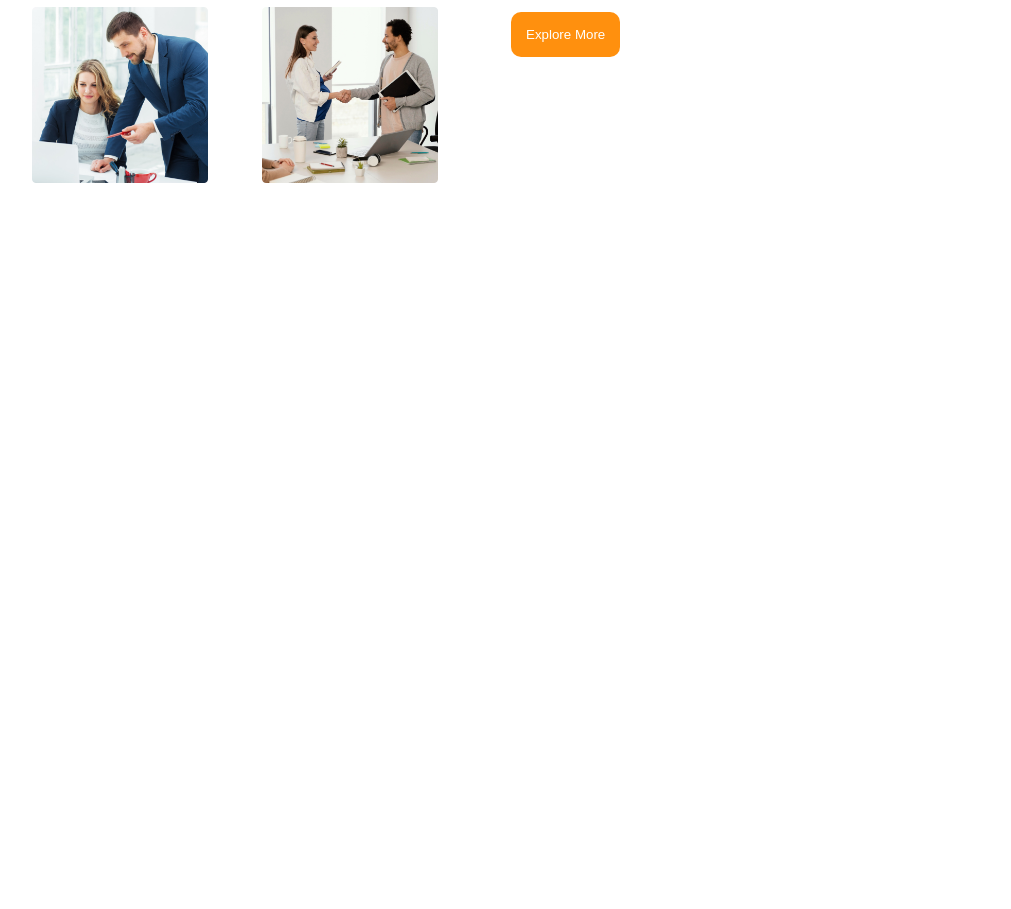
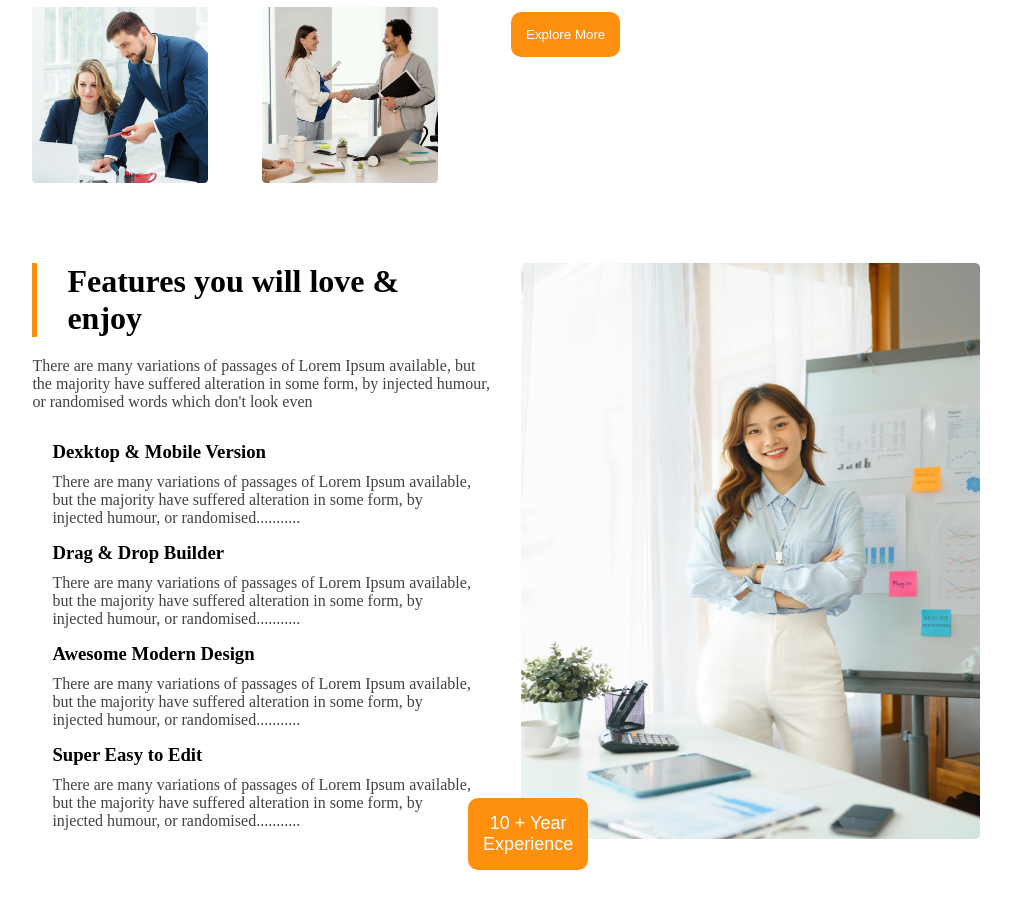
Before and after one commit to Asadullah850/assinment-g3-arcgitect, a plain HTML site: page index.html in a window 1280 px wide. Shown: the part 1090-1999 px from the top of the page, without its empty margins (134-1145 px from the left). Before the commit the page ends 1293 px from the top, so only its background shows below. Drawn offline with Linux system fonts and the light colour scheme; a web font is replaced by a local one.

Commit message:
Featuressec

```diff
--- a/css/style.css
+++ b/css/style.css
@@ -45,13 +45,7 @@ nav ul li {
 .brand-text button{
     margin: 30px;
 }
-.butt-primary{
-    background-color: #FF900E;
-    border: none;
-    border-radius: 10px;
-    padding: 15px;
-    color: #FFFFFF;
-}
+
 .brand-img img{
     width: 100%;
 }
@@ -81,9 +75,58 @@ main{
 .top-section-text p{
     margin: 20px 0;
 }
+/* <!-- main-top-section end --> */
+.features{
+    display: flex;
+    justify-content: space-between;
+    margin: 80px 0;
+}
+.features-text{
+    padding-right: 30px;
+}
+.feat-top-header h1{
+    padding:0 30px;
+    border-left: 5px solid #FF900E;
+    margin-bottom:20px ;
+}
+.features-text{
+    width: 50%;
+}
+.features-text p{
+    color: #424242;
+    margin: 10px 0;
+}
+.feat-secound-part{
+    margin: 30px 20px;
+}
+.feat-secound-part h3{
+    margin-top: 15px;
+}
+.features-img{
+    width: 50%;
+}
+.features-img img{
+    width: 100%;
+    height: 90%;
+}
+.exp-butt{
+    font-size: 18px;
+    position: relative;
+    bottom: 185px;
+    left: 46%;
+}
 
 
+/* <!--  section features end --> */
 
+
+.butt-primary{
+    background-color: #FF900E;
+    border: none;
+    border-radius: 10px;
+    padding: 15px;
+    color: #FFFFFF;
+}
 .text-color-max{
     color: #424242;
 }
--- a/index.html
+++ b/index.html
@@ -41,6 +41,7 @@
     <!-- ................ -->
     <!-- main start -->
     <main>
+        <!-- main-top-section start -->
         <div class="main-top-section">
             <div class="top-img-gallery">
                 <img src="images/team1.png" alt="" srcset="">
@@ -54,6 +55,35 @@
                 <button class="butt-primary">Explore More</button>
             </div>
         </div>
+        <!-- main-top-section end -->
+        <!--  section features start -->
+        <div class="features">
+            <div class="features-text">
+                <div class="feat-top-header">
+                    <h1>Features you will love & enjoy</h1>
+                    <p>There are many variations of passages of Lorem Ipsum available, but the majority have suffered alteration in some form, by injected humour, or randomised words which don't look even</p>
+                </div>
+                <div class="feat-secound-part">
+                    <h3>Dexktop & Mobile Version</h3>
+                    <p>There are many variations of passages of Lorem Ipsum available, but the majority have suffered alteration in some form, by injected humour, or randomised...........</p>
+                    <h3>Drag & Drop Builder</h3>
+                    <p>
+                    There are many variations of passages of Lorem Ipsum available, but the majority have suffered alteration in some form, by injected humour, or randomised...........</p>
+                    <h3>Awesome Modern Design</h3>
+                    <p>
+                    There are many variations of passages of Lorem Ipsum available, but the majority have suffered alteration in some form, by injected humour, or randomised...........</p>
+                    <h3>Super Easy to Edit</h3>
+                    <p>
+                    There are many variations of passages of Lorem Ipsum available, but the majority have suffered alteration in some form, by injected humour, or randomised...........</p>
+                </div>
+            </div>
+            <div class="features-img">
+                <img src="images/architect.png" alt="" srcset="">
+            </div>
+        </div>
+        <button class="butt-primary exp-butt">10 + Year <br/>
+            Experience</button>
+        <!--  section features end -->
     </main>
     <!-- main end -->
     <!-- ................. -->
```
